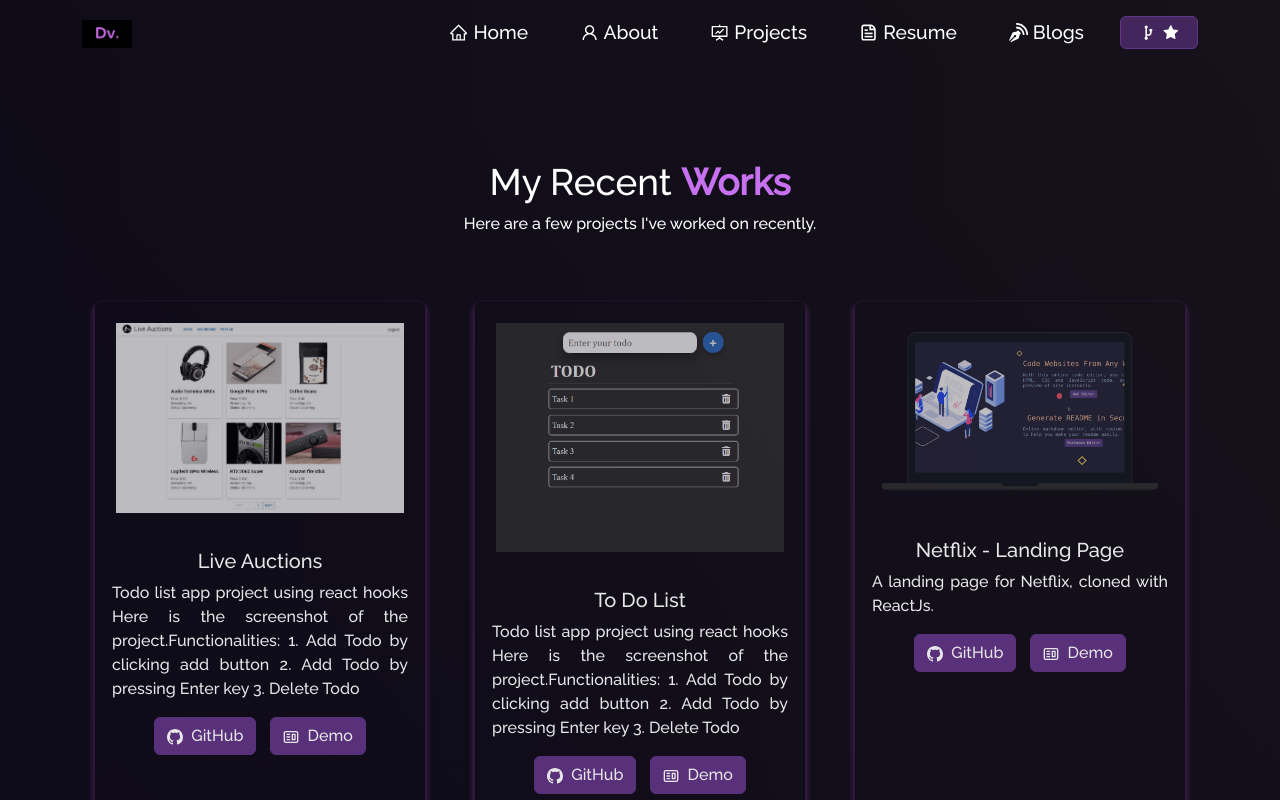
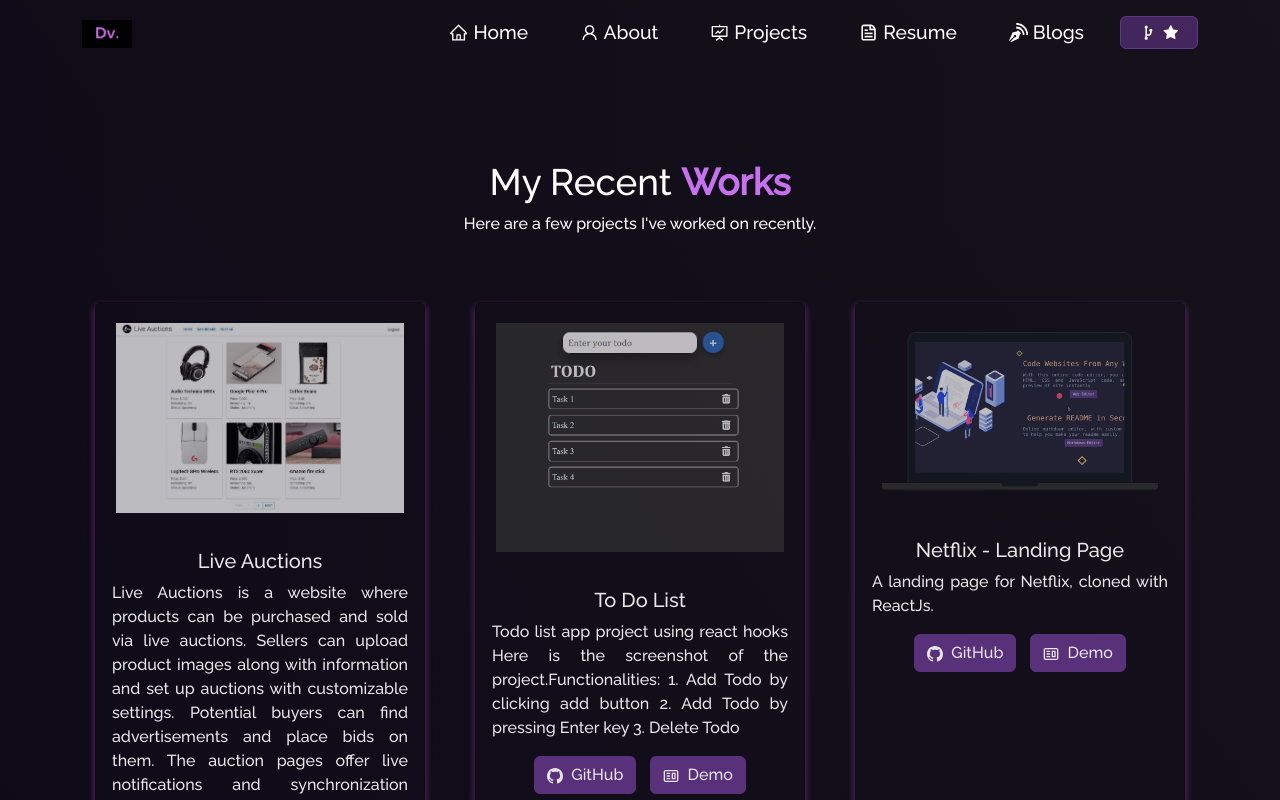
Before and after one commit to Dhruvermafz/portfolio, a React (Create React App) app: page /project in a window 1280 px wide. Shown: the top 800 px of the page. Built offline with nearby package versions, Linux system fonts and the light colour scheme.

Commit message:
live auctions

```diff
--- a/src/components/Projects/Projects.js
+++ b/src/components/Projects/Projects.js
@@ -29,10 +29,7 @@ function Projects() {
               imgPath={liveAuctions}
               isBlog={false}
               title="Live Auctions"
-              description="Todo list app project using react hooks Here is the screenshot of the project.Functionalities:
-              1. Add Todo by clicking add button
-              2. Add Todo by pressing Enter key
-              3. Delete Todo"
+              description="Live Auctions is a website where products can be purchased and sold via live auctions. Sellers can upload product images along with information and set up auctions with customizable settings. Potential buyers can find advertisements and place bids on them. The auction pages offer live notifications and synchronization features, ensuring that users receive updates without needing to refresh the page. Users also receive notifications when an auction starts or ends."
               ghLink="https://github.com/Dhruvermafz/auctions-client"
               demoLink="https://live-auctions.vercel.app/"
             />
```
